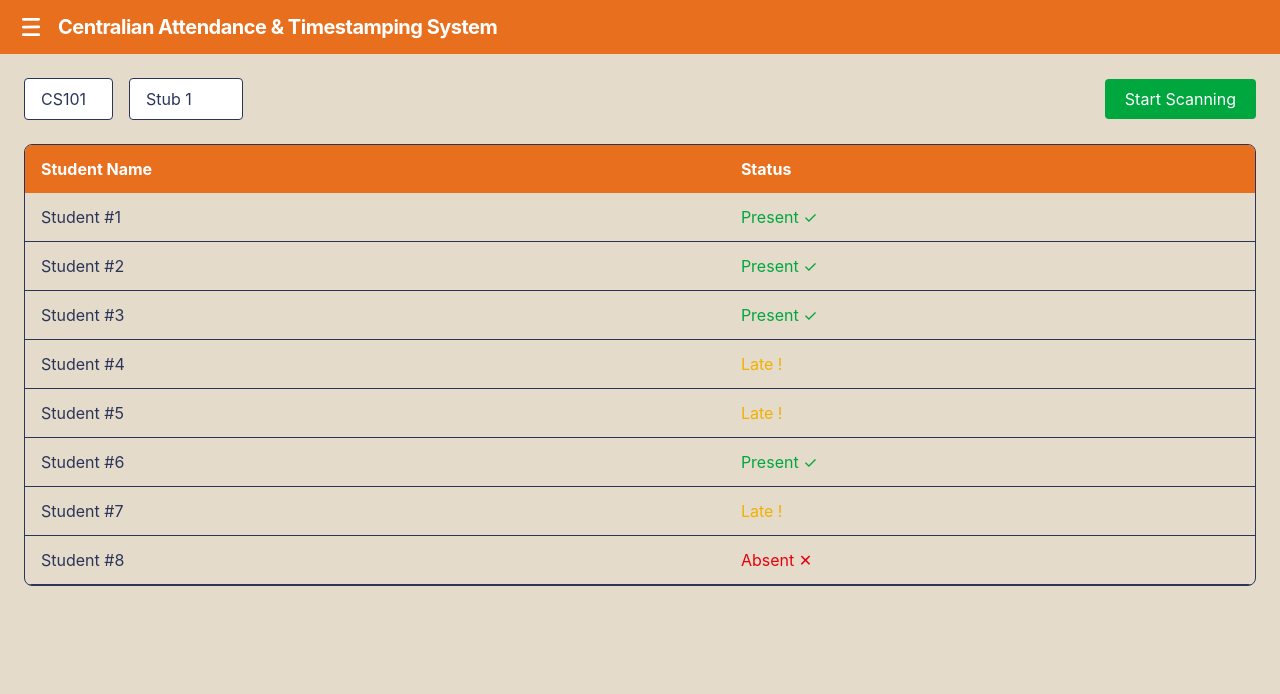
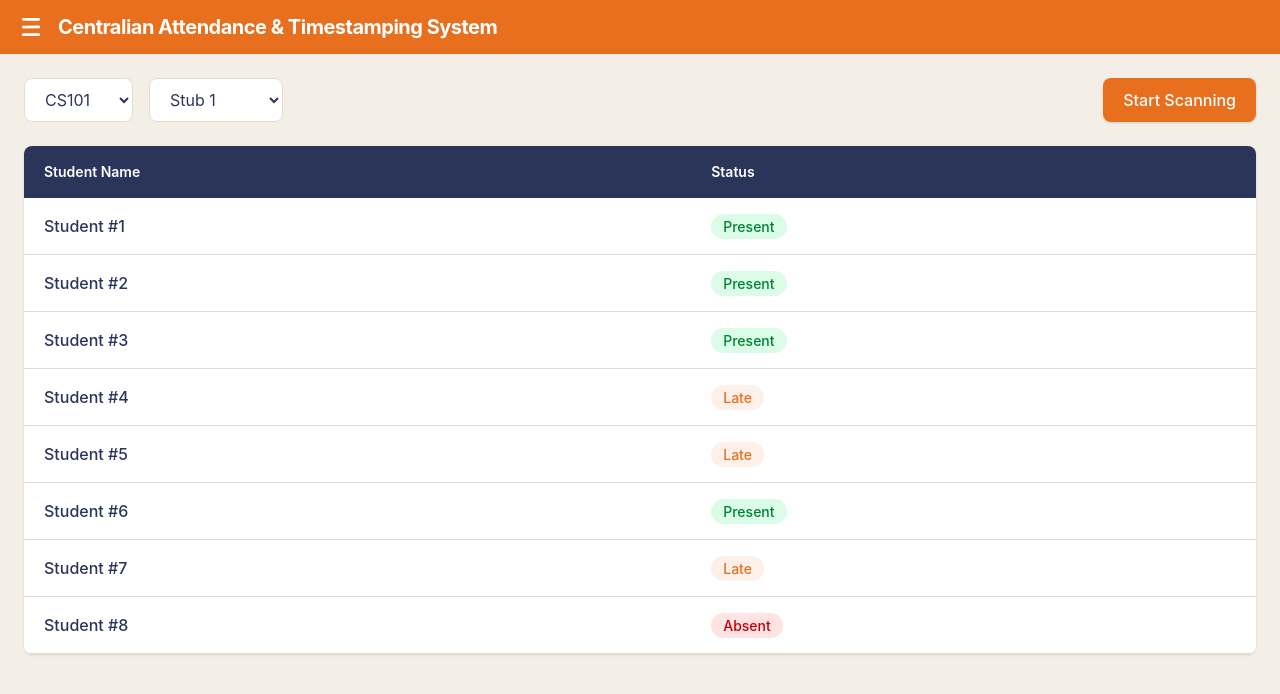
Before and after one commit to swcidd/Centralian_AttendanceAndTimestamping_System, a React (Vite) app: page /tracking in a window 1280 px wide. Shown: the top 694 px of the page. Built offline with nearby package versions, Linux system fonts and the light colour scheme.

Commit message:
redesign tracking page

```diff
--- a/src/components/tracking/TrackingButton.tsx
+++ b/src/components/tracking/TrackingButton.tsx
@@ -1,7 +1,6 @@
-
 const TrackingButton = () => {
   return (
-    <button className="rounded bg-green-600 px-5 py-2 text-white hover:bg-green-700">
+    <button className="bg-orange rounded-lg px-5 py-2.5 font-medium text-white shadow-sm transition hover:brightness-95 active:scale-90">
       Start Scanning
     </button>
   );
--- a/src/components/tracking/TrackingFilters.tsx
+++ b/src/components/tracking/TrackingFilters.tsx
@@ -1,14 +1,14 @@
 const TrackingFilters = () => {
   return (
     <div className="flex gap-4">
-      <select className="appearance-none rounded border bg-white px-4 py-2">
+      <select className="border-tan text-navy focus:border-orange focus:ring-orange/20 rounded-lg border bg-white px-4 py-2.5 outline-none focus:ring-2">
         <option value="" disabled>
           Course
         </option>
         <option>CS101</option>
         <option>IT201</option>
       </select>
-      <select className="appearance-none rounded border bg-white px-4 py-2">
+      <select className="border-tan text-navy focus:border-orange focus:ring-orange/20 rounded-lg border bg-white px-4 py-2.5 outline-none focus:ring-2">
         <option value="" disabled>
           Stub Code
         </option>
--- a/src/components/tracking/TrackingRow.tsx
+++ b/src/components/tracking/TrackingRow.tsx
@@ -7,10 +7,10 @@ interface TrackingRowProps {
 
 const TrackingRow = ({ studentName, status }: TrackingRowProps) => {
   return (
-    <tr className="border-b">
-      <td className="px-4 py-3">{studentName}</td>
+    <tr className="border-tan hover:bg-cream border-b transition-colors">
+      <td className="text-navy px-5 py-4 font-medium">{studentName}</td>
 
-      <td className="px-4 py-3">
+      <td className="px-5 py-4">
         <TrackingStatus status={status} />
       </td>
     </tr>
--- a/src/components/tracking/TrackingStatus.tsx
+++ b/src/components/tracking/TrackingStatus.tsx
@@ -5,16 +5,32 @@ interface TrackingStatusProps {
 const TrackingStatus = ({ status }: TrackingStatusProps) => {
   switch (status) {
     case "Present":
-      return <span className="text-green-600">Present ✓</span>;
+      return (
+        <span className="rounded-full bg-green-100 px-3 py-1 text-sm font-medium text-green-700">
+          Present
+        </span>
+      );
 
     case "Late":
-      return <span className="text-yellow-500">Late !</span>;
+      return (
+        <span className="bg-orange/10 text-orange rounded-full px-3 py-1 text-sm font-medium">
+          Late
+        </span>
+      );
 
     case "Absent":
-      return <span className="text-red-600">Absent ✕</span>;
+      return (
+        <span className="rounded-full bg-red-100 px-3 py-1 text-sm font-medium text-red-700">
+          Absent
+        </span>
+      );
 
     default:
-      return <span className="text-gray-500">-----</span>;
+      return (
+        <span className="bg-tan text-navy/60 px-3 py-1 text-sm font-medium">
+          -----
+        </span>
+      );
   }
 };
 
--- a/src/components/tracking/TrackingTable.tsx
+++ b/src/components/tracking/TrackingTable.tsx
@@ -7,13 +7,17 @@ interface TrackingTableProps {
 
 const TrackingTable = ({ students }: TrackingTableProps) => {
   return (
-    <div className="overflow-hidden rounded-lg border">
+    <div className="border-tan overflow-hidden rounded-lg bg-white shadow-sm">
       <table className="w-full">
-        <thead className="bg-orange">
+        <thead className="bg-navy">
           <tr>
-            <th className="px-4 py-3 text-left text-white">Student Name</th>
+            <th className="font-semibold px-5 py-4 text-left text-sm text-white">
+              Student Name
+            </th>
 
-            <th className="px-4 py-3 text-left text-white">Status</th>
+            <th className="font-semibold px-5 py-4 text-left text-sm text-white">
+              Status
+            </th>
           </tr>
         </thead>
 
--- a/src/pages/TrackingPage.tsx
+++ b/src/pages/TrackingPage.tsx
@@ -15,7 +15,7 @@ const students = [
 
 const TrackingPage = () => {
   return (
-    <div className="bg-tan min-h-screen space-y-6 p-6">
+    <div className="bg-cream min-h-screen space-y-6 p-6">
       <div className="flex items-center justify-between gap-4">
         <TrackingFilters />
         <TrackingButton />
```
